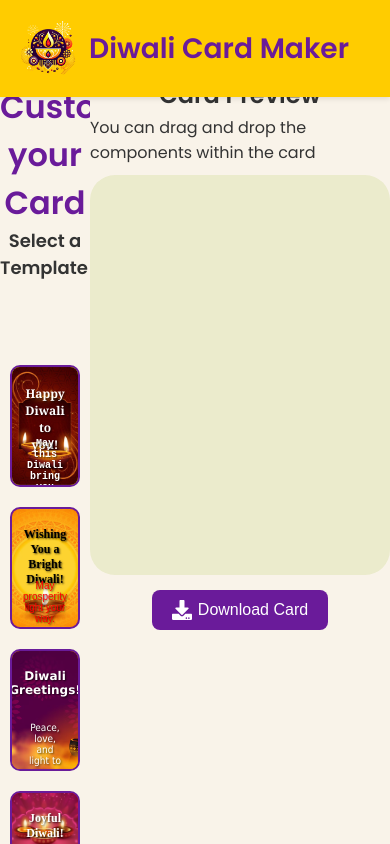
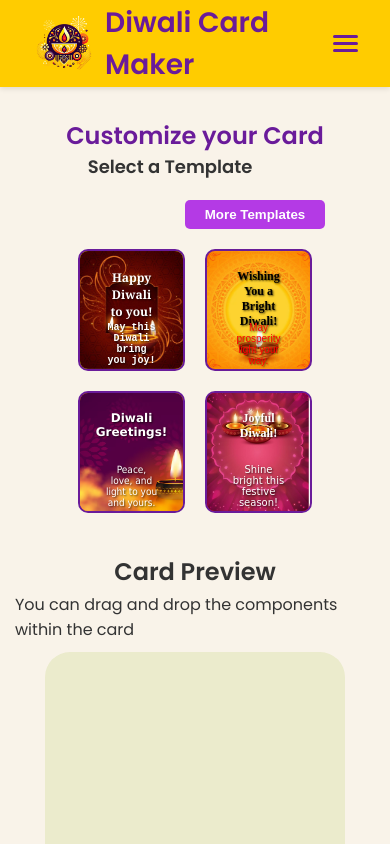
Before and after one commit to ikbal-hussain/diwali-card-maker, a React (Vite) app: page / in a window 390 px wide. Shown: the top 844 px of the page. Built offline with nearby package versions, Linux system fonts and the light colour scheme.

Commit message:
navbar responsive

```diff
--- a/src/App.css
+++ b/src/App.css
@@ -1,37 +1,98 @@
-.App{
+/* General styles for .App container */
+.app-container {
+  display: flex;
+  flex-direction: column;
+  margin-top: 33px;
+}
+
+.App {
   display: flex;
   justify-content: space-between;
-  margin-top: 63px;
+  margin-top: 20px;
+  padding: 10px;
+}
 
+/* Left section */
+.left {
+  width: 100%;
+  max-width: 700px;
+  height: 100vh; /* Ensuring the height is fixed to make overflow work */
+  overflow-y: auto; /* Enable vertical scrolling */
+  margin-bottom: 210px;
+  padding: 10px;
+}
 
-.left{
-   width: 700px;
-   height: 100vh; /* Set the height of the left section */
-   overflow-y: auto; /* Enable vertical scrolling */
-   margin-bottom: 210px;
+/* Right section */
+.right {
+  width: 100%;
+  max-width: 700px;
+  padding: 10px;
+}
+
+/* Custom scrollbar styles */
+.left::-webkit-scrollbar {
+  width: 2px; /* Reduced width for a subtle look */
+}
+
+.left::-webkit-scrollbar-track {
+  background: transparent;
+}
+
+.left::-webkit-scrollbar-thumb {
+  background-color: #ebd8ee;
+  border-radius: 10px;
+}
+
+.left::-webkit-scrollbar-thumb:hover {
+  background-color: #edb6f8;
+}
+
+/* Media Queries for Responsiveness */
+
+/* Tablet devices */
+@media (max-width: 1024px) {
+  .App {
+    flex-direction: column;
+    align-items: center;
+  }
+
+  .left, .right {
+    max-width: 90%;
+  }
+  .app-container {
+    margin-top: 63px;
   }
 }
 
-.right{
-   width: 700px;
+/* Mobile devices */
+@media (max-width: 768px) {
+  .App {
+    flex-direction: column;
+    align-items: center;
+  }
+
+  .left, .right {
+    width: 100%;
+    max-width: 100%;
+    margin-bottom: 20px;
+    height: 60vh; /* Adjust height for smaller devices */
+  }
+  .app-container {
+    margin-top: 63px;
+  }
 }
-/* Custom scrollbar styles */
-.left::-webkit-scrollbar {
-   width: 1px; /* Width of the scrollbar */
-   /* display: none; */
- }
 
- .left::-webkit-scrollbar-track {
-   background: transparent; /* Background of the track */
- }
+/* Small mobile devices */
+@media (max-width: 480px) {
+  h1 {
+    font-size: 1.5rem;
+  }
 
- .left::-webkit-scrollbar-thumb {
-   background-color: #ebd8ee; /* Color of the scrollbar thumb */
-   border-radius: 10px; /* Rounded corners */
- }
-
- /* Hover effect for scrollbar thumb */
- .left::-webkit-scrollbar-thumb:hover {
-   background-color: #edb6f8; /* Darker color on hover */
-   display: block;
- }
+  .left, .right {
+    padding: 5px;
+    height: 50vh; /* Further adjust height for very small devices */
+  }
+  .app-container {
+    margin-top: 63px;
+  }
+}
--- a/src/components/Navbar.jsx
+++ b/src/components/Navbar.jsx
@@ -1,22 +1,36 @@
 // src/components/Navbar.js
-import React from 'react';
+import React, { useState } from 'react';
 import { Link, useNavigate } from 'react-router-dom';
 import '../styles/Navbar.css';
 import logo from '../assets/diwali-card-maker-logo.png';
 
 function Navbar() {
   const navigate = useNavigate();
+  const [menuOpen, setMenuOpen] = useState(false);
+
+  const toggleMenu = () => {
+    setMenuOpen(!menuOpen);
+  };
+
   return (
     <nav className="navbar">
       <div className="navbar-logo" onClick={() => navigate('/')}>
         <img src={logo} alt="Diwali Card Maker" />
-        <h3 >Diwali Card Maker</h3>
+        <h3>Diwali Card Maker</h3>
       </div>
-      <ul className="navbar-links">
-        <li><Link to="/">Home</Link></li>
-        <li><Link to="/templates">Templates</Link></li>
-        <li><Link to="/features">Features</Link></li>
-        {/* Add other links as needed */}
+
+      {/* Hamburger icon, only for mobile */}
+      <div className="navbar-hamburger" onClick={toggleMenu}>
+        <span className="hamburger-line"></span>
+        <span className="hamburger-line"></span>
+        <span className="hamburger-line"></span>
+      </div>
+
+      {/* Navbar Links */}
+      <ul className={`navbar-links ${menuOpen ? 'open' : ''}`}>
+        <li><Link to="/" onClick={toggleMenu}>Home</Link></li>
+        <li><Link to="/templates" onClick={toggleMenu}>Templates</Link></li>
+        <li><Link to="/features" onClick={toggleMenu}>Features</Link></li>
       </ul>
     </nav>
   );
--- a/src/components/TextEditor.jsx
+++ b/src/components/TextEditor.jsx
@@ -69,10 +69,10 @@ function TextEditor({ titleText, setTitleText, messageText, setMessageText }) {
         />
       )}
 
-      {loading && <p>Generating text, please wait...</p>}
+      {/* {loading && <p>Generating text, please wait...</p>} */}
 
       <h3>Title Text</h3>
-      <button onClick={() => setShowTitlePopup(true)} className="ai-suggest-button">
+      <button onClick={() => setShowTitlePopup(true)} className="ai-suggest-button" disabled={loading} >
         <span className="ai-icon"> <FaMagic /></span> Generate Title with AI
       </button>
       <textarea
@@ -118,7 +118,7 @@ function TextEditor({ titleText, setTitleText, messageText, setMessageText }) {
       </div>
 
       <h3>Message Text</h3>
-      <button onClick={() => setShowMessagePopup(true)} className="ai-suggest-button">
+      <button onClick={() => setShowMessagePopup(true)} className="ai-suggest-button" disabled={loading}>
         <span className="ai-icon"> <FaMagic /></span> Generate Message with AI
       </button>
       <textarea
--- a/src/styles/Navbar.css
+++ b/src/styles/Navbar.css
@@ -1,9 +1,9 @@
-/* src/styles/Navbar.css */
+/* Navbar styles */
 .navbar {
   display: flex;
   justify-content: space-between;
   align-items: center;
-    padding: .1rem 2rem;
+  padding: 0.1rem 2rem;
   background-color: #ffcc00;
   box-shadow: 0 2px 5px rgba(0, 0, 0, 0.1);
   position: fixed;
@@ -16,7 +16,6 @@
 .navbar-logo {
   display: flex;
   align-items: center;
-    justify-content: center;
   gap: 0.5rem;
   font-size: 1.5rem;
   font-weight: bold;
@@ -32,11 +31,11 @@
   color: #6a1b9a;
 }
 
+/* Desktop Navbar Links */
 .navbar-links {
   list-style: none;
   display: flex;
   gap: 2rem;
-    padding-right: 50px;
 }
 
 .navbar-links li {
@@ -45,7 +44,6 @@
 
 .navbar-links a {
   text-decoration: none;
-    /* color: #333; */
   font-weight: 900;
   padding: 0.5rem 0;
   transition: color 0.3s ease;
@@ -55,33 +53,45 @@
   color: #ff6600;
 }
 
-  .navbar-cta {
-    background-color: #ff6600;
-    color: #fff;
-    padding: 0.75rem 1.5rem;
-    font-size: 1rem;
-    border: none;
-    border-radius: 20px;
-    cursor: pointer;
-    transition: background-color 0.3s ease;
+/* Mobile-specific styles */
+@media (max-width: 768px) {
+  .navbar-links {
+    display: none; /* Hide the default navbar links on mobile */
   }
 
-  .navbar-cta:hover {
-    background-color: #cc5200;
+  .navbar-hamburger {
+    display: flex;
+    flex-direction: column;
+    cursor: pointer;
+    gap: 4px;
   }
 
-
-  @media (max-width: 768px) {
-    .navbar-links {
-      display: none;
+  .hamburger-line {
+    width: 25px;
+    height: 3px;
+    background-color: #6a1b9a;
+    border-radius: 2px;
   }
 
-    .navbar {
-      padding: 1rem;
+  /* Slide-in mobile menu */
+  .navbar-links.open {
+    display: flex;
+    flex-direction: column;
+    position: fixed;
+    top: 0;
+    right: 0;
+    width: 200px;
+    height: 100vh;
+    background-color: #ffcc00;
+    padding-top: 3rem;
+    box-shadow: -2px 0 5px rgba(0, 0, 0, 0.2);
+    transition: transform 0.3s ease;
+    transform: translateX(0);
+    z-index: 200;
   }
 
-    .navbar-cta {
-      font-size: 0.9rem;
-      padding: 0.6rem 1.2rem;
+  /* Slide-out (hidden) */
+  .navbar-links {
+    transform: translateX(100%);
   }
 }
```
Lines whose indentation alone changed are shown as unchanged.
